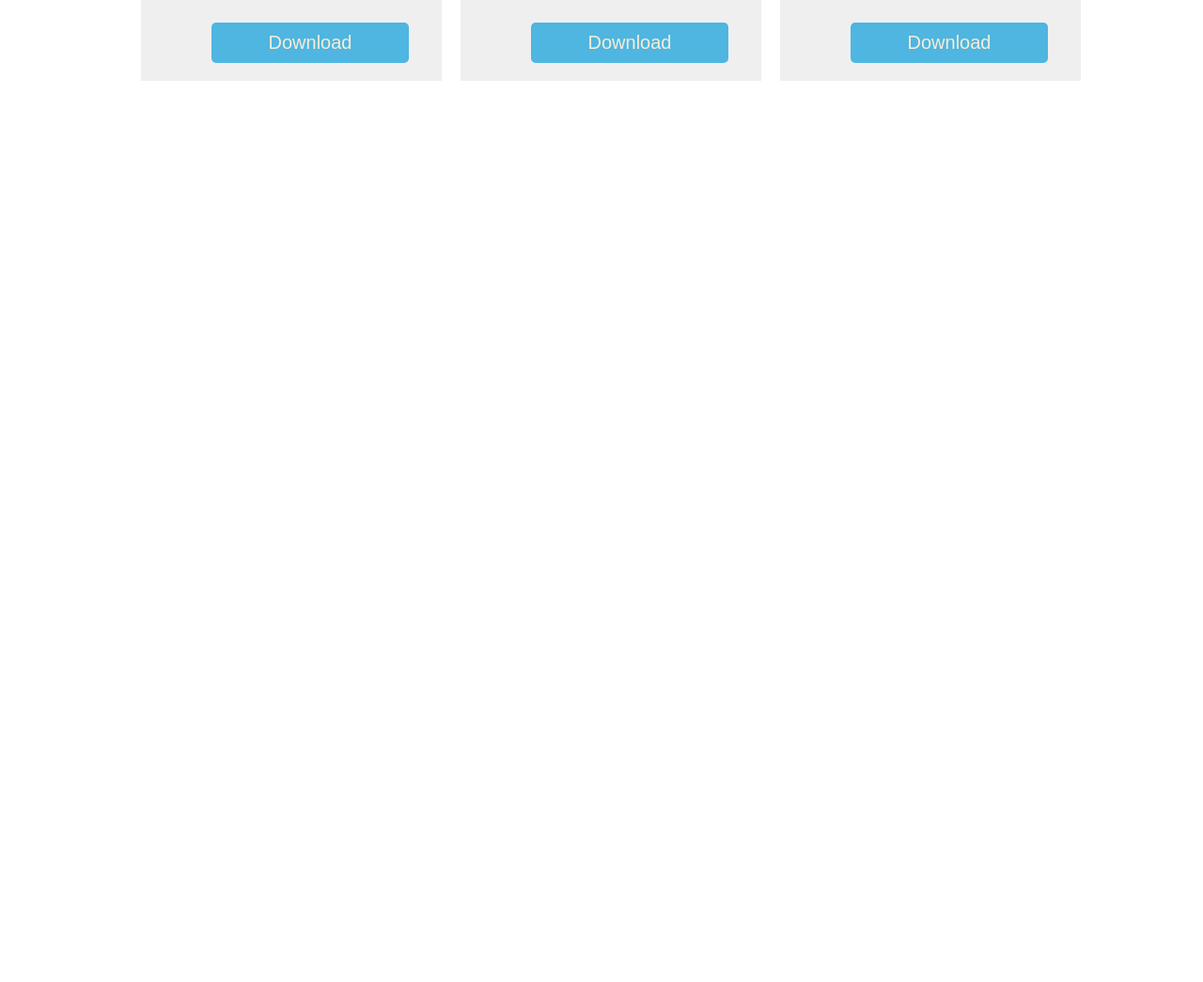
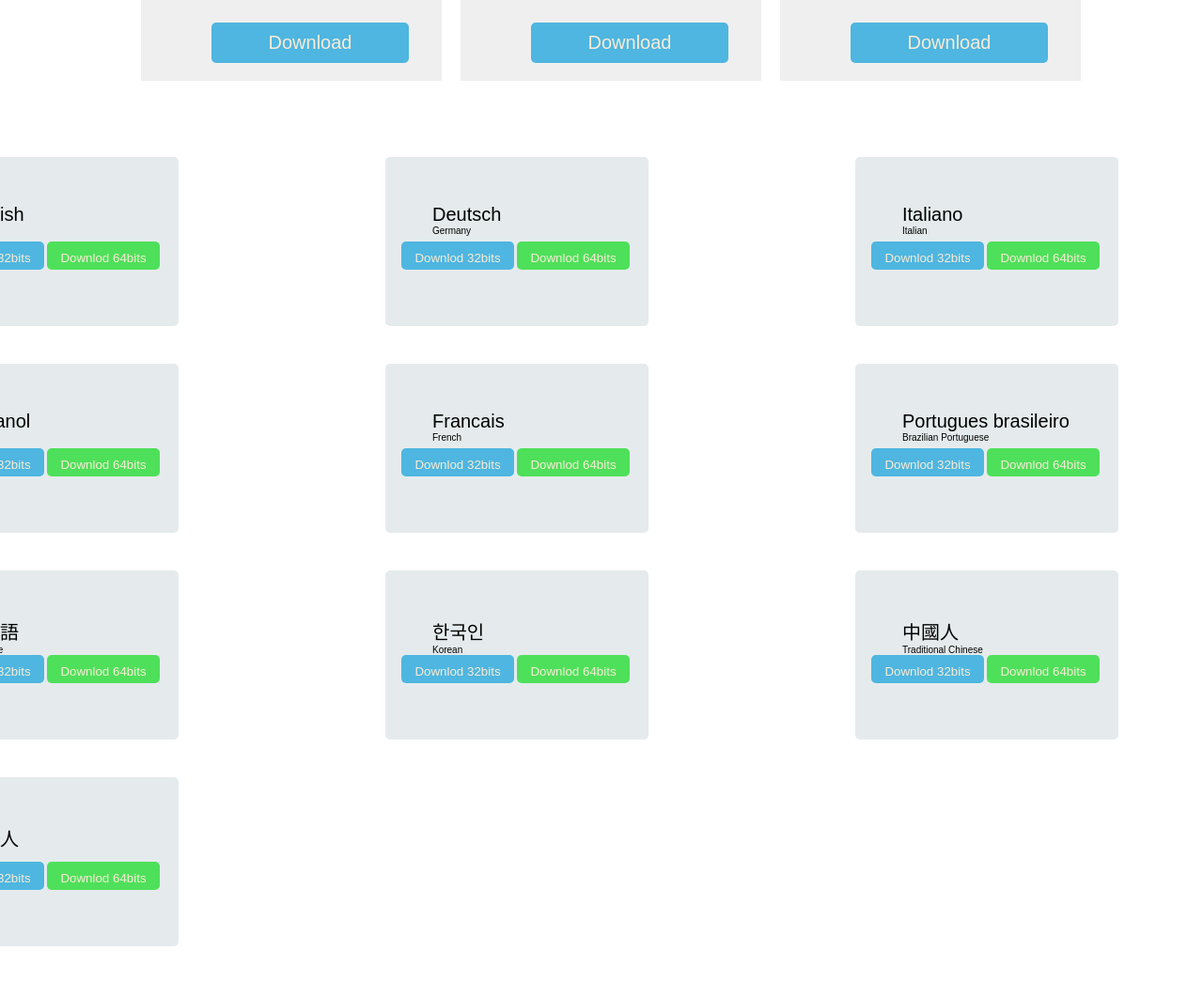
Before and after one commit to Nawabnazar/Ultra--Edith, a plain HTML site: page Ultra-Edith/index.html in a window 1280 px wide. Shown: the part 551-1596 px from the top of the page at 94% size. Before the commit the page ends 800 px from the top, so only its background shows below. Drawn offline with nearby package versions, Linux system fonts and the light colour scheme; files whose address does not match are found by name.

Commit message:
Add files via upload
Upgrade something in this file

```diff
--- a/Ultra-Edith/index.html
+++ b/Ultra-Edith/index.html
@@ -93,7 +93,85 @@
     <button class="Button1">Download</button>
     <button class="Button2">Download</button>
     <button class="Button3">Download</button>
+  </div>
+
+  <div class="Container">
+    <div class="text">
+      <span class="English">English</span>
+      <Button class="bit32">Downlod 32bits</Button>
+      <Button class="bit64">Downlod 64bits</Button>
     </div>
+    <div class="text">
+      <span class="Germany">Deutsch
+        <div>Germany</div>
+      </span>
+      <Button class="bit32">Downlod 32bits</Button>
+      <Button class="bit64">Downlod 64bits</Button>
+    </div>
+    <div class="text">
+      <span class="Italiano">Italiano
+        <div>Italian</div>
+      </span>
+      <Button class="bit32">Downlod 32bits</Button>
+      <Button class="bit64">Downlod 64bits</Button>
+    </div>
+    <div class="text">
+      <span class="Espanol">Espanol
+        <div>
+          Spanish</div>
+      </span>
+      <Button class="bit32">Downlod 32bits</Button>
+      <Button class="bit64">Downlod 64bits</Button>
+    </div>
+    <div class="text">
+      <span class="Francais">Francais
+        <div>French</div>
+      </span>
+      <Button class="bit32">Downlod 32bits</Button>
+      <Button class="bit64">Downlod 64bits</Button>
+    </div>
+    <div class="text">
+      <span class="Portugues_brasileiro">Portugues brasileiro
+        <div>Brazilian Portuguese</div>
+      </span>
+      <Button class="bit32">Downlod 32bits</Button>
+      <Button class="bit64">Downlod 64bits</Button>
+    </div>
+    <div class="text">
+      <span class="Japanese">日本語
+        <div>Japanese</div>
+      </span>
+      <Button class="bit32">Downlod 32bits</Button>
+      <Button class="bit64">Downlod 64bits</Button>
+    </div>
+    <div class="text">
+      <span class="Korean">
+        한국인
+        <div>Korean</div>
+      </span>
+      <Button class="bit32">Downlod 32bits</Button>
+      <Button class="bit64">Downlod 64bits</Button>
+    </div>
+
+    <div class="text">
+      <span class="Traditional_Chinese">中國人
+        <div> Traditional Chinese </div>
+      </span>
+      <Button class="bit32">Downlod 32bits</Button>
+      <Button class="bit64">Downlod 64bits</Button>
+    </div>
+    <div class="text">
+      <span class="Chinese">
+        中国人
+        <div>
+          Chinese
+        </div>
+      </span>
+      <Button class="bit32">Downlod 32bits</Button>
+      <Button class="bit64">Downlod 64bits</Button>
+    </div>
+  </div>
+  </div>
 </body>
 
 </html>
--- a/Ultra-Edith/style.css
+++ b/Ultra-Edith/style.css
@@ -161,5 +161,169 @@ h6 {
   border-radius: 5px;
   margin-right: -60px;
   cursor: pointer;
+}
+.Container{
+  padding: 50px;
+  display: grid;
+  margin-top: 30px;
+  place-content:center;
+  /* background-color: aqua; */
+  grid-template-columns: 500px 500px 500px;
 
 }
+.text{
+  width: 220px ;
+  height: 120px;
+  background-color: rgb(221, 214, 207);
+  border: 2px solid black;
+  padding: 30px;
+  margin: 20px;
+  display: grid;
+  grid-template-columns: 100px 100px ;
+  grid-template-rows: 50px 20px 30px;
+  place-content: center;
+  background-color: rgb(229, 235, 237) ;
+  color:rgb(0, 0, 0) ;
+  border: none;
+  border-radius: 5px;
+}
+.English{
+  grid-row: 1;
+  grid-column: 1/4;
+  padding: 10px;
+  font-family: Arial, Helvetica, sans-serif;
+  font-size: 20px;
+}
+.Container Button{
+  padding: 10px;
+  width: 120px;
+  height: 30px;
+  text-align: center;
+  cursor: pointer;
+}
+.bit32{
+ margin-left: -23px;
+  background-color: rgb(78, 182, 224) ;
+  color:antiquewhite ;
+  border: none;
+  border-radius: 5px;
+}
+.bit64{
+  background-color: rgb(78, 224, 90);
+  color:antiquewhite ;
+  border: none;
+  border-radius: 5px;
+}
+.Germany{
+  grid-row: 1;
+  grid-column: 1/3;
+  padding: 10px;
+  font-family: Arial, Helvetica, sans-serif;
+  font-size: 20px;
+}
+.Germany div{
+  grid-row: 1;
+  grid-column: 2;
+  font-size: 10px;
+}
+.Italiano{
+  grid-row: 1;
+  grid-column: 1/3;
+  padding: 10px;
+  font-family: Arial, Helvetica, sans-serif;
+  font-size: 20px;
+
+}
+.Italiano div{
+  grid-row: 1;
+  grid-column: 2;
+  font-size: 10px;
+}
+.Espanol{
+  grid-row: 1;
+  grid-column: 1/3;
+  padding: 10px;
+  font-family: Arial, Helvetica, sans-serif;
+  font-size: 20px;
+}
+.Espanol div{
+  grid-row: 1;
+  grid-column: 2;
+  font-size: 10px;
+}
+
+.Francais{
+  grid-row: 1;
+  grid-column: 1/3;
+  padding: 10px;
+  font-family: Arial, Helvetica, sans-serif;
+  font-size: 20px;
+}
+.Francais div{
+  grid-row: 1;
+  grid-column: 2;
+  font-size: 10px;
+}
+
+.Portugues_brasileiro{
+  grid-row: 1;
+  grid-column: 1/3;
+  padding: 10px;
+  font-family: Arial, Helvetica, sans-serif;
+  font-size: 20px;
+}
+.Portugues_brasileiro div{
+  grid-row: 1;
+  grid-column: 2;
+  font-size: 10px;
+}
+
+.Japanese{
+  grid-row: 1;
+  grid-column: 1/3;
+  padding: 10px;
+  font-family: Arial, Helvetica, sans-serif;
+  font-size: 20px;
+}
+.Japanese div{
+  grid-row: 1;
+  grid-column: 2;
+  font-size: 10px;
+}
+.Korean{
+  grid-row: 1;
+  grid-column: 1/3;
+  padding: 10px;
+  font-family: Arial, Helvetica, sans-serif;
+  font-size: 20px;
+}
+.Korean div{
+  grid-row: 1;
+  grid-column: 2;
+  font-size: 10px;
+}
+.Traditional_Chinese{
+  grid-row: 1;
+  grid-column: 1/3;
+  padding: 10px;
+  font-family: Arial, Helvetica, sans-serif;
+  font-size: 20px;
+}
+.Traditional_Chinese div{
+  grid-row: 1;
+  grid-column: 2;
+  font-size: 10px;
+}
+
+.Chinese{
+  grid-row: 1;
+  grid-column: 1/3;
+  padding: 10px;
+  font-family: Arial, Helvetica, sans-serif;
+  font-size: 20px;
+}
+.Chinese div{
+  grid-row: 1;
+  grid-column: 2;
+  font-size: 10px;
+}
```
